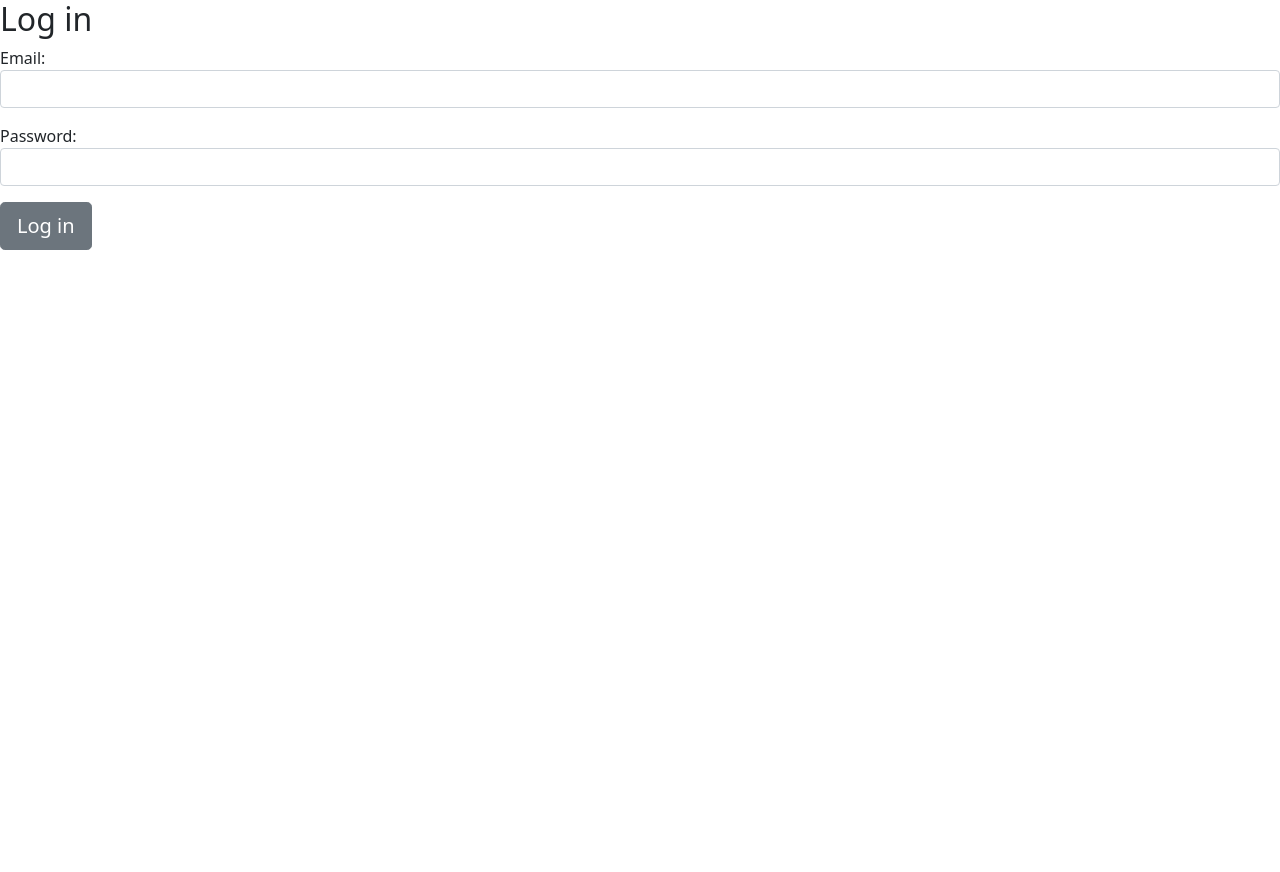
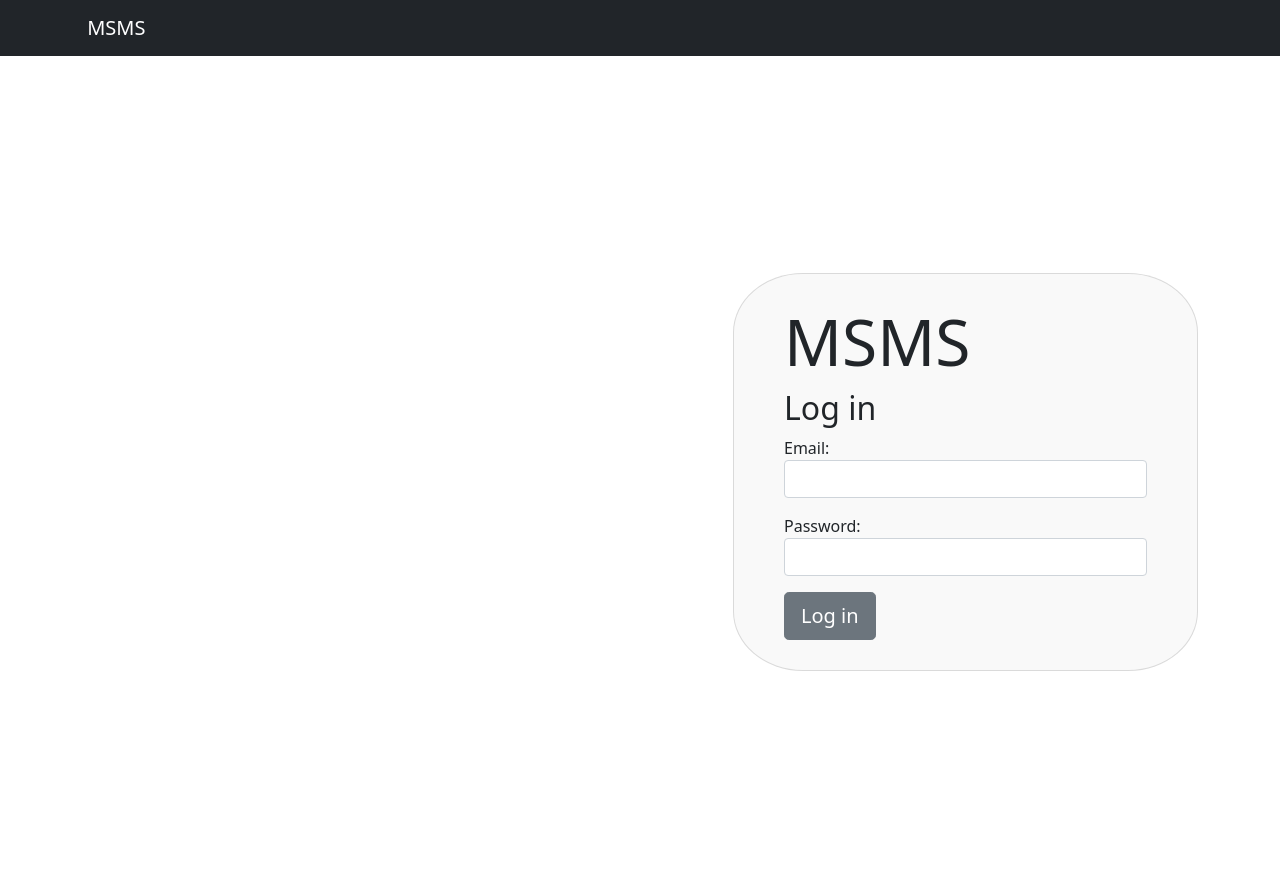
Before and after one commit to baldeep-gill/seg-cw1, a Django app: page /log_in in a window 1280 px wide. Before the commit the page ends 250 px from the top, so only its background shows below. Run offline with Django 4.2, Linux system fonts and the light colour scheme; some libraries are stand-ins or nearby versions.

Commit message:
Adjust log in page format to be consistent with home page

```diff
--- a/lessons/templates/log_in.html
+++ b/lessons/templates/log_in.html
@@ -1,5 +1,13 @@
 {% extends 'base.html' %}
 {% block body %}
+
+{% include 'partials/navbar.html' %}
+<div>
+    <div class="container vh-100">
+        <div class="row h-100">
+            <div class="col-12 my-auto">
+                <div class="card cover-card offset-sm-2 offset-md-4 offset-lg-7">
+                    <h1 class="cover-heading">MSMS</h1>
         <h2>Log in</h2>
         {% for message in messages %}
         <p>{{message}}</p>
@@ -9,4 +17,9 @@
           {% include 'partials/form.html' with form=form %}
           <input type="submit" value="Log in" class="btn btn-lg btn-secondary">
         </form>
+                </div>
+            </div>
+        </div>
+    </div>
+</div>
 {% endblock %}
```
Lines whose indentation alone changed are shown as unchanged.
